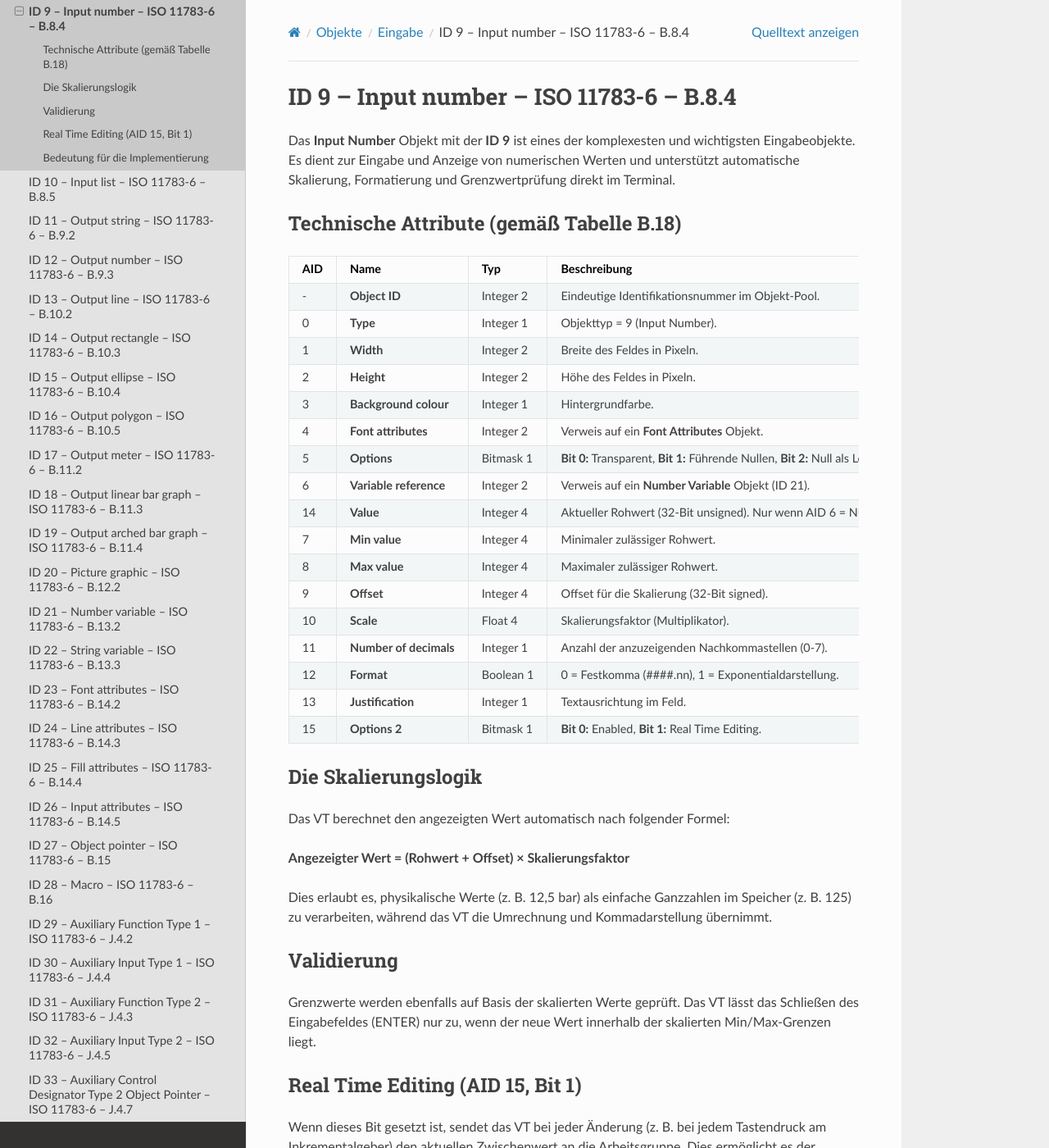
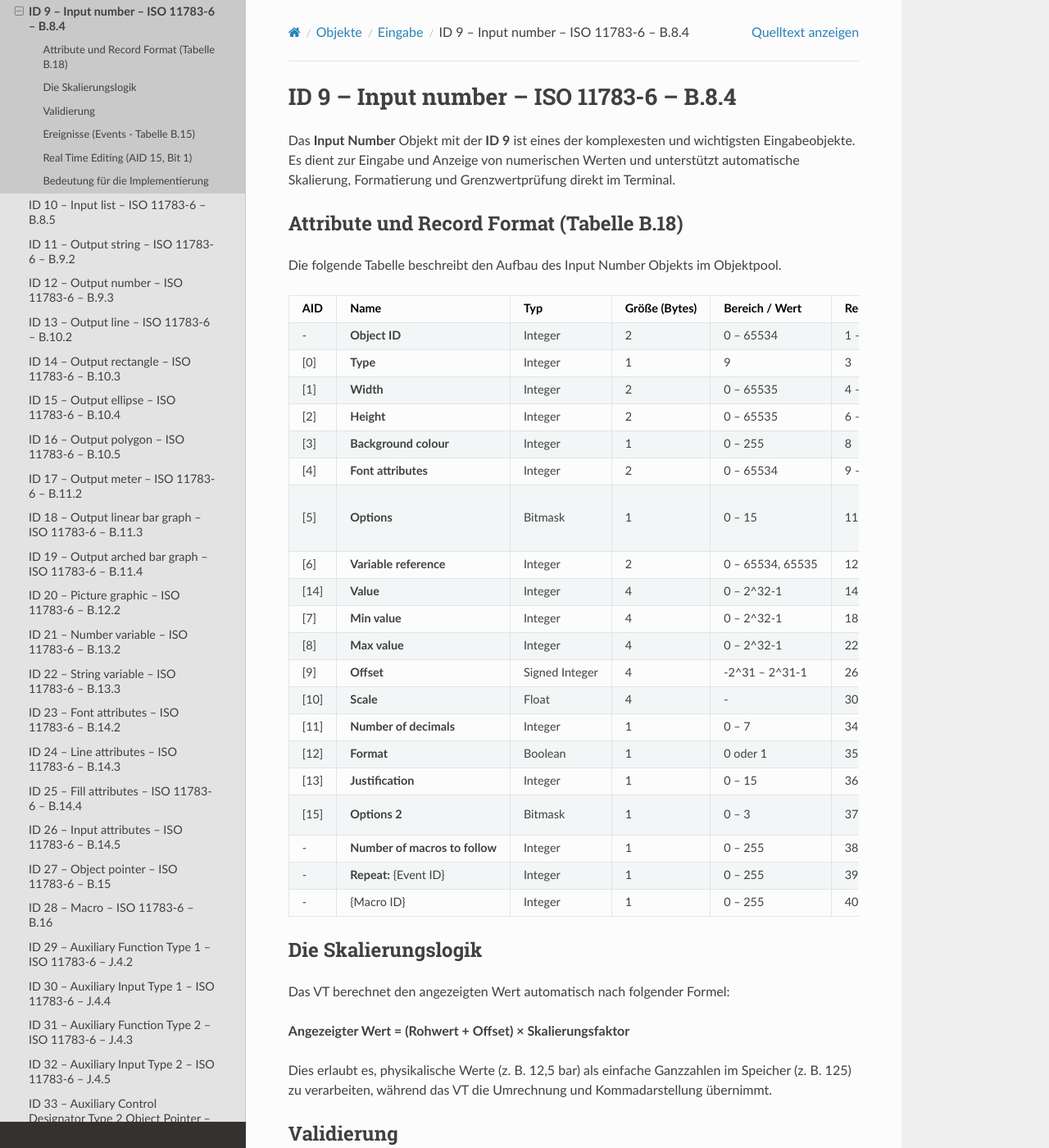
Before and after one commit to Meisterschulen-am-Ostbahnhof-Munchen/ISOBUS-VT-Objects-docs, a Sphinx documentation site: the page built from docs/isobus-objects/ID-09---Input-number---ISO-11783-6---B.8.4.md, in a window 1280 px wide and 1400 px high. Shown: the whole window at 82% size. Built offline with Sphinx 7.4.7 and the Read the Docs theme 3.1.0, drawn with Linux system fonts in a browser that asks for light colours; some of the changed text lies outside the part shown.

Commit message:
docs: update Input Number (ID 9) with accurate attribute table and record format from ISO 11783-6 Annex B.8.4

```diff
--- a/docs/isobus-objects/ID-09---Input-number---ISO-11783-6---B.8.4.md
+++ b/docs/isobus-objects/ID-09---Input-number---ISO-11783-6---B.8.4.md
@@ -5,27 +5,32 @@
 
 Das **Input Number** Objekt mit der **ID 9** ist eines der komplexesten und wichtigsten Eingabeobjekte. Es dient zur Eingabe und Anzeige von numerischen Werten und unterstützt automatische Skalierung, Formatierung und Grenzwertprüfung direkt im Terminal.
 
-## Technische Attribute (gemäß Tabelle B.18)
+### Attribute und Record Format (Tabelle B.18)
 
-| AID | Name | Typ | Beschreibung |
-| :--- | :--- | :--- | :--- |
-| - | **Object ID** | Integer 2 | Eindeutige Identifikationsnummer im Objekt-Pool. |
-| 0 | **Type** | Integer 1 | Objekttyp = 9 (Input Number). |
-| 1 | **Width** | Integer 2 | Breite des Feldes in Pixeln. |
-| 2 | **Height** | Integer 2 | Höhe des Feldes in Pixeln. |
-| 3 | **Background colour** | Integer 1 | Hintergrundfarbe. |
-| 4 | **Font attributes** | Integer 2 | Verweis auf ein **Font Attributes** Objekt. |
-| 5 | **Options** | Bitmask 1 | **Bit 0:** Transparent, **Bit 1:** Führende Nullen, **Bit 2:** Null als Leerzeichen, **Bit 3:** Runden (0) oder Abschneiden (1). |
-| 6 | **Variable reference** | Integer 2 | Verweis auf ein **Number Variable** Objekt (ID 21). |
-| 14 | **Value** | Integer 4 | Aktueller Rohwert (32-Bit unsigned). Nur wenn AID 6 = NULL. |
-| 7 | **Min value** | Integer 4 | Minimaler zulässiger Rohwert. |
-| 8 | **Max value** | Integer 4 | Maximaler zulässiger Rohwert. |
-| 9 | **Offset** | Integer 4 | Offset für die Skalierung (32-Bit signed). |
-| 10 | **Scale** | Float 4 | Skalierungsfaktor (Multiplikator). |
-| 11 | **Number of decimals** | Integer 1 | Anzahl der anzuzeigenden Nachkommastellen (0-7). |
-| 12 | **Format** | Boolean 1 | 0 = Festkomma (####.nn), 1 = Exponentialdarstellung. |
-| 13 | **Justification** | Integer 1 | Textausrichtung im Feld. |
-| 15 | **Options 2** | Bitmask 1 | **Bit 0:** Enabled, **Bit 1:** Real Time Editing. |
+Die folgende Tabelle beschreibt den Aufbau des Input Number Objekts im Objektpool.
+
+| AID | Name | Typ | Größe (Bytes) | Bereich / Wert | Record Byte | Beschreibung |
+| :--- | :--- | :--- | :--- | :--- | :--- | :--- |
+| - | **Object ID** | Integer | 2 | 0 – 65534 | 1 – 2 | Eindeutige ID im Objektpool. |
+| [0] | **Type** | Integer | 1 | 9 | 3 | Objekttyp = Input Number. |
+| [1] | **Width** | Integer | 2 | 0 – 65535 | 4 – 5 | Breite des Eingabefeldes in Pixeln. |
+| [2] | **Height** | Integer | 2 | 0 – 65535 | 6 – 7 | Höhe des Eingabefeldes in Pixeln. |
+| [3] | **Background colour** | Integer | 1 | 0 – 255 | 8 | Hintergrundfarbe. |
+| [4] | **Font attributes** | Integer | 2 | 0 – 65534 | 9 – 10 | Objekt-ID eines Font Attributes Objekts (Farbe, Größe, Font). |
+| [5] | **Options** | Bitmask | 1 | 0 – 15 | 11 | Bit 0: Transparent<br>Bit 1: Display leading zeros (Führende Nullen)<br>Bit 2: Display zero as blank (0 als leer)<br>Bit 3: Truncate (1=Abschneiden, 0=Runden). |
+| [6] | **Variable reference** | Integer | 2 | 0 – 65534, 65535 | 12 – 13 | Verweis auf ein Number Variable Objekt für den Rohwert. Wenn NULL, wird Attribut "Value" genutzt. |
+| [14] | **Value** | Integer | 4 | 0 – 2^32-1 | 14 – 17 | Rohwert (unsigned 32-bit). Nur wenn Variable Reference == NULL. |
+| [7] | **Min value** | Integer | 4 | 0 – 2^32-1 | 18 – 21 | Minimaler Rohwert (unsigned). |
+| [8] | **Max value** | Integer | 4 | 0 – 2^32-1 | 22 – 25 | Maximaler Rohwert (unsigned). |
+| [9] | **Offset** | Signed Integer | 4 | -2^31 – 2^31-1 | 26 – 29 | Offset für die Skalierung. |
+| [10] | **Scale** | Float | 4 | - | 30 – 33 | Skalierungsfaktor. |
+| [11] | **Number of decimals** | Integer | 1 | 0 – 7 | 34 | Anzahl der Nachkommastellen. |
+| [12] | **Format** | Boolean | 1 | 0 oder 1 | 35 | 0 = Festkomma, 1 = Exponential. |
+| [13] | **Justification** | Integer | 1 | 0 – 15 | 36 | Textausrichtung: Bits 0-1 (Horiz.), Bits 2-3 (Vert.). |
+| [15] | **Options 2** | Bitmask | 1 | 0 – 3 | 37 | Bit 0: Enabled (0=Deaktiviert, 1=Aktiviert)<br>Bit 1: Real time editing (1=Wert sofort senden). |
+| - | **Number of macros to follow** | Integer | 1 | 0 – 255 | 38 | Anzahl der folgenden Makro-Referenzen. |
+| - | **Repeat:** {Event ID} | Integer | 1 | 0 – 255 | 39... | Event ID, die das Makro auslöst. |
+| - | {Macro ID} | Integer | 1 | 0 – 255 | 40... | Makro ID des auszuführenden Makros. |
 
 ## Die Skalierungslogik
 Das VT berechnet den angezeigten Wert automatisch nach folgender Formel:
@@ -35,7 +40,20 @@ Das VT berechnet den angezeigten Wert automatisch nach folgender Formel:
 Dies erlaubt es, physikalische Werte (z. B. 12,5 bar) als einfache Ganzzahlen im Speicher (z. B. 125) zu verarbeiten, während das VT die Umrechnung und Kommadarstellung übernimmt.
 
 ## Validierung
-Grenzwerte werden ebenfalls auf Basis der skalierten Werte geprüft. Das VT lässt das Schließen des Eingabefeldes (ENTER) nur zu, wenn der neue Wert innerhalb der skalierten Min/Max-Grenzen liegt.
+Grenzwerte werden ebenfalls auf Basis der skalierten Werte geprüft. Das VT lässt das Schließen des Eingabefeldes (ENTER) nur zu, wenn der neue Wert innerhalb der skalierten Min/Max-Grenzen liegt:
+`Scaled Min <= Neuer Wert <= Scaled Max`
+
+## Ereignisse (Events - Tabelle B.15)
+
+Das Input Number Objekt reagiert auf folgende Ereignisse:
+
+*   **On Enable / On Disable:** Zustandsänderung des Objekts.
+*   **On Input Field Selection / De-selection:** Fokus-Ereignisse.
+*   **On Entry of Value:** Wenn der Bediener einen neuen Wert bestätigt. Sendet `Change Numeric Value`.
+*   **On Change Value:** Wenn der Wert durch das Programm geändert wird.
+*   **On ESC:** Abbruch der Eingabe.
+*   **On Change Background Colour:** Farbänderung.
+*   **On Change Attribute:** Allgemeine Attributänderung.
 
 ## Real Time Editing (AID 15, Bit 1)
 Wenn dieses Bit gesetzt ist, sendet das VT bei jeder Änderung (z. B. bei jedem Tastendruck am Inkrementalgeber) den aktuellen Zwischenwert an die Arbeitsgruppe. Dies ermöglicht es der Maschine, sofort auf Änderungen zu reagieren (z. B. Drehzahlregelung in Echtzeit), noch bevor der Bediener die Eingabe final bestätigt.
```
